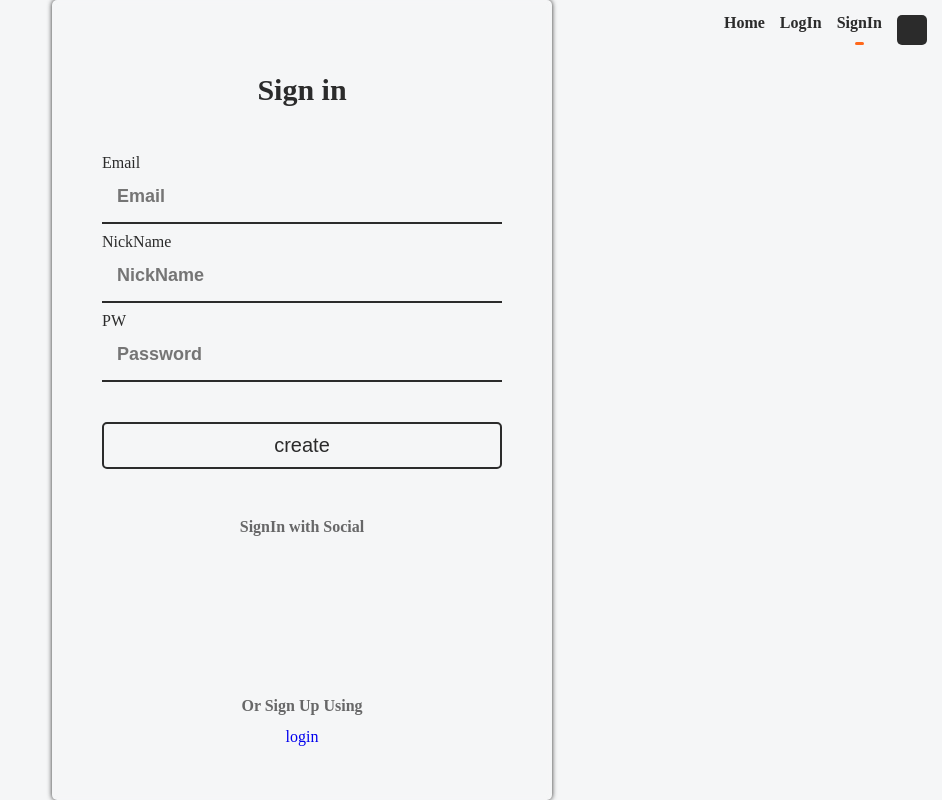
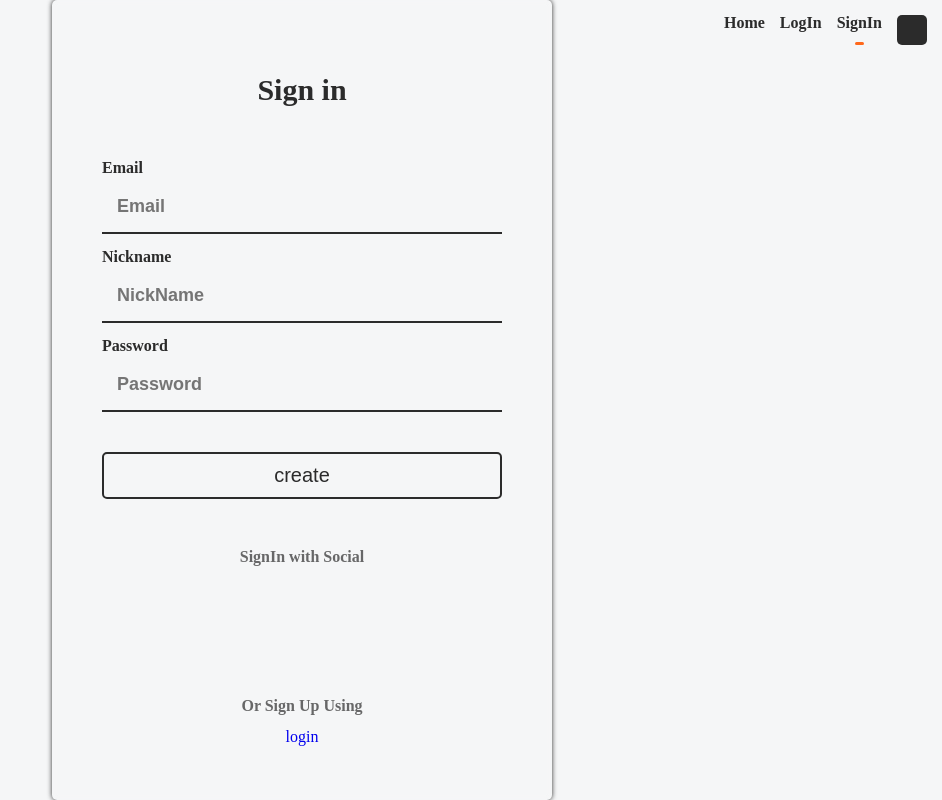
Before and after one commit to PLMOW/GO-ZIP-FE, a React (Create React App) app: page /signin in a window 1280 px wide. Shown: the whole page, without its empty margins (338-1280 px from the left). Built offline with nearby package versions, Linux system fonts and the light colour scheme.

Commit message:
refactor: 모듈화 된 Label 컴포넌트 적용

```diff
--- a/src/pages/Signin.tsx
+++ b/src/pages/Signin.tsx
@@ -2,6 +2,7 @@ import { useForm } from 'react-hook-form';
 import styled from 'styled-components';
 import createUser from 'libs/client/api/createUser';
 import { motion } from 'framer-motion';
+import Label from 'components/form/Label';
 
 interface FormState {
   signInEmail: string;
@@ -32,12 +33,7 @@ const Signin = () => {
       <TopWrapper>
         <Title>Sign in</Title>
         <Form onSubmit={handleSubmit(onValid)}>
-          <FormText>
-            <div>Email</div>
-            <ErrorMessage>
-              {errors.signInEmail ? errors.signInEmail.message : null}
-            </ErrorMessage>
-          </FormText>
+          <Label value="Email" errorMessage={errors.signInEmail?.message} />
           <Input
             errorId={!!errors.signInEmail}
             {...register('signInEmail', {
@@ -61,12 +57,10 @@ const Signin = () => {
             placeholder="Email"
           />
 
-          <FormText>
-            <div>NickName</div>
-            <ErrorMessage>
-              {errors.signInNickname ? errors.signInNickname.message : null}
-            </ErrorMessage>
-          </FormText>
+          <Label
+            value="Nickname"
+            errorMessage={errors.signInNickname?.message}
+          />
           <Input
             errorId={!!errors.signInNickname}
             {...register('signInNickname', {
@@ -84,12 +78,11 @@ const Signin = () => {
             type="text"
             placeholder="NickName"
           />
-          <FormText>
-            <div>PW</div>
-            <ErrorMessage>
-              {errors.signInPassword ? errors.signInPassword.message : null}
-            </ErrorMessage>
-          </FormText>
+
+          <Label
+            value="Password"
+            errorMessage={errors.signInPassword?.message}
+          />
 
           <Input
             errorId={!!errors.signInPassword}
@@ -116,17 +109,6 @@ const Signin = () => {
 };
 
 export default Signin;
-
-const FormText = styled.div`
-  display: flex;
-  justify-content: space-between;
-`;
-
-const ErrorMessage = styled.div`
-  color: ${({ theme }) => theme.pointColor};
-  font-weight: 600;
-  font-size: 0.9rem;
-`;
 
 const BottomWrapper = styled.div`
   display: flex;
```
